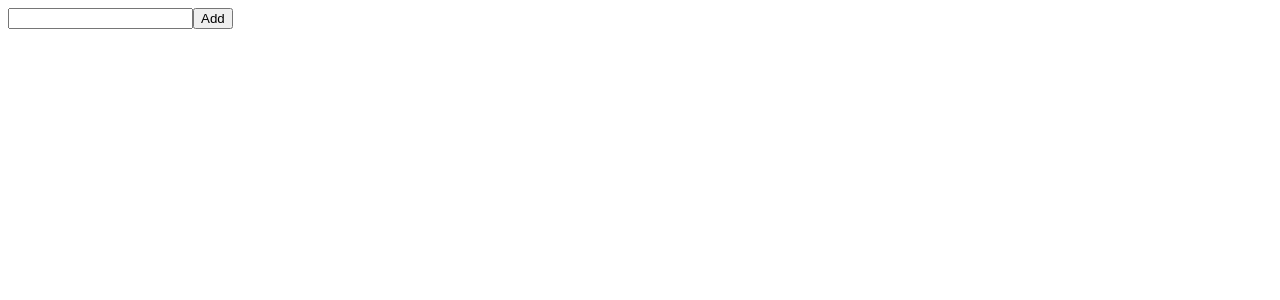
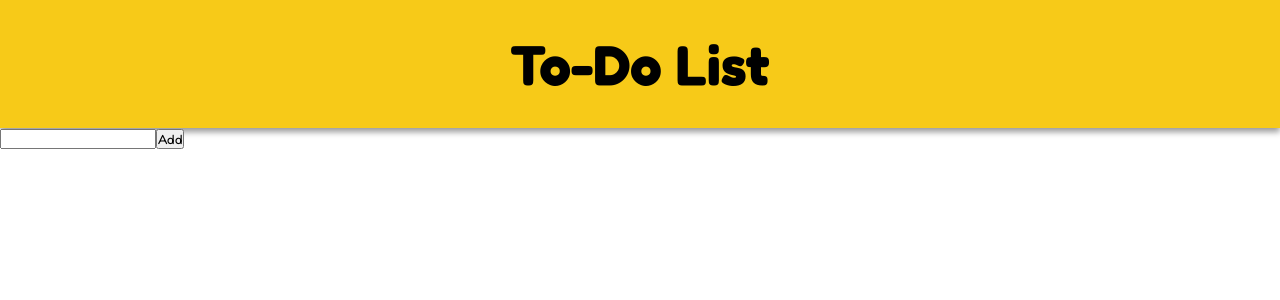
Before and after one commit to Williamsoditi/To-Do-App, a React (Vite) app: page / in a window 1280 px wide. Shown: the top 300 px of the page. Built offline with nearby package versions, Linux system fonts and the light colour scheme.

Commit message:
Adds header component and styling

```diff
--- /dev/null
+++ b/src/App.css
@@ -0,0 +1,8 @@
+@import url('https://fonts.googleapis.com/css2?family=Fredoka:wght@300..700&display=swap');
+
+*{
+    padding: 0;
+    margin: 0%;
+    box-sizing: border-box;
+    font-family: 'Fredoka', sans-serif;
+}
--- a/src/App.jsx
+++ b/src/App.jsx
@@ -1,9 +1,12 @@
+import "./App.css";
+import Header from "./components/Header"
 import Todo from "./components/Todo"
 
 function App() {
 
   return (
     <div className="App">
+      <Header />
       <Todo/>
     </div>
   )
--- /dev/null
+++ b/src/components/Header.jsx
@@ -0,0 +1,11 @@
+import styles from "./header.module.css";
+
+const Header = () => {
+    return (
+        <div className={styles.header}>
+            <h3>To-Do List</h3>
+        </div>
+     );
+}
+
+export default Header;
--- /dev/null
+++ b/src/components/header.module.css
@@ -0,0 +1,9 @@
+.header{
+    background-color: #f7ca18;
+    text-align: center;
+    font-weight: bold;
+    height: 100%;
+    padding: 30px;
+    font-size: 3em;
+    box-shadow: 0px 4px 6px rgba(0, 0, 0, 0.4);
+}
```
